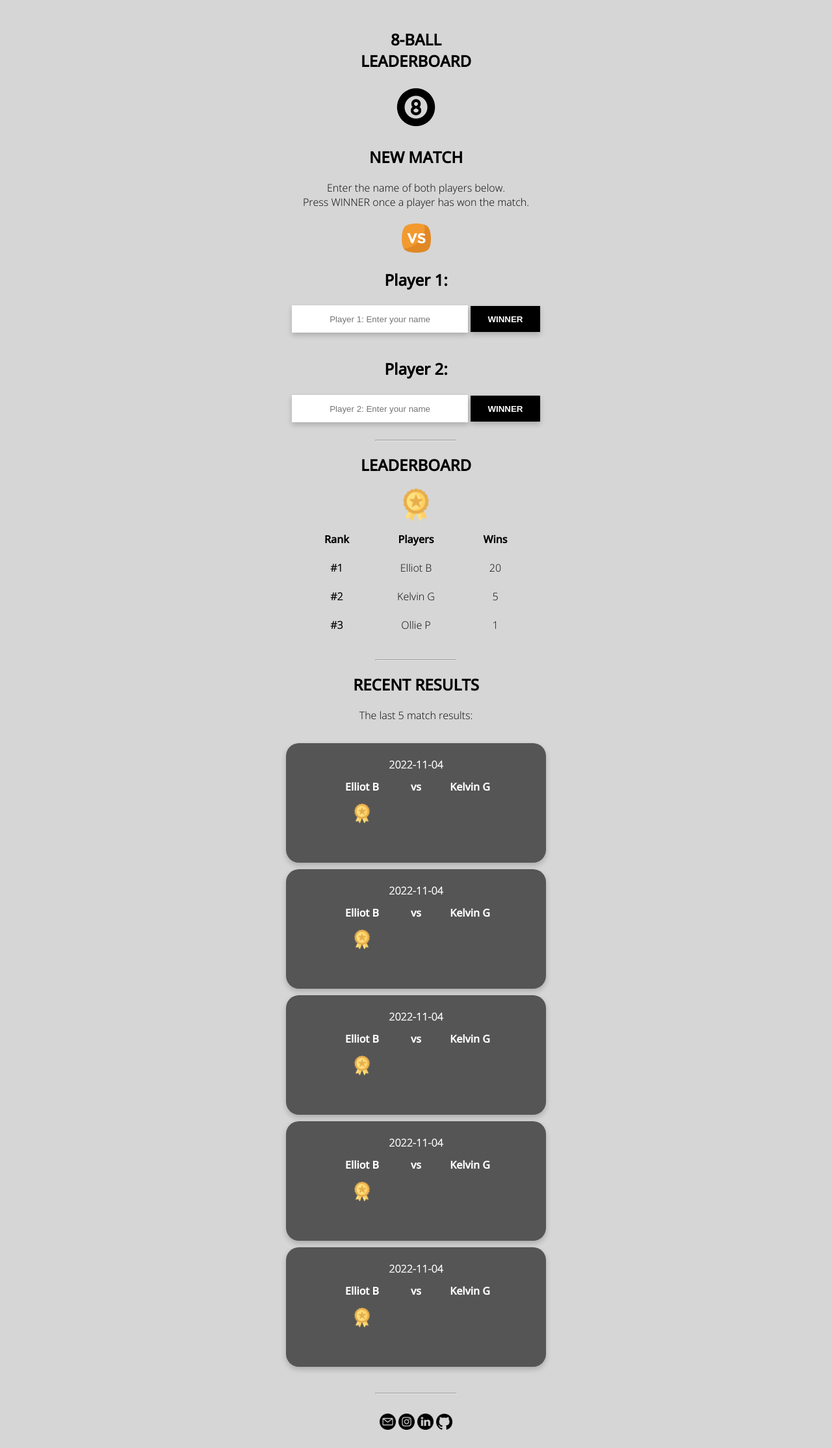
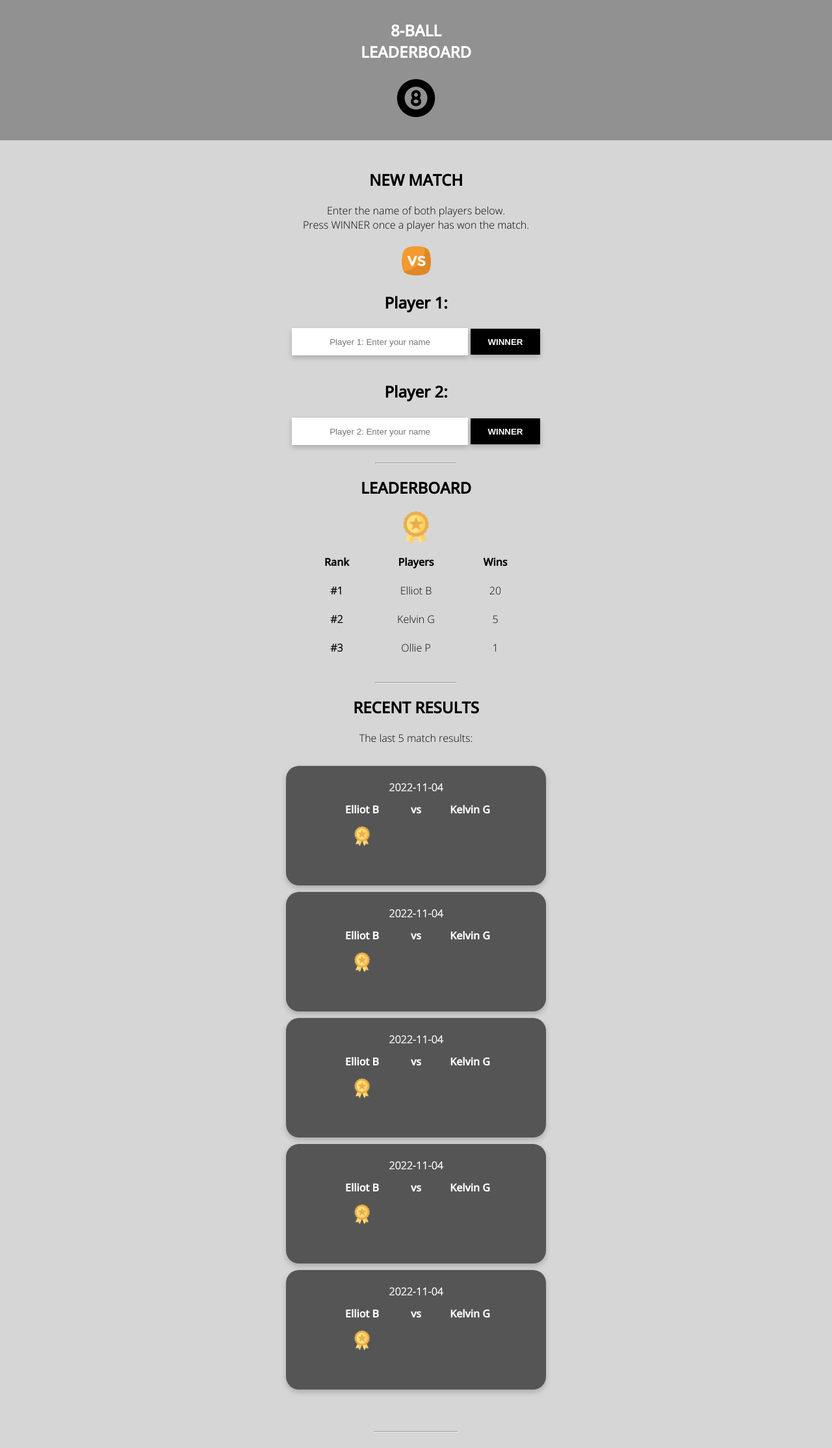
Before and after one commit to kelvgooding/8ball-leaderboard, a Flask app: page / in a window 1280 px wide. Shown: the top 2229 px of the page at 65% size. Run offline with Flask 2, Linux system fonts and the light colour scheme; data comes from the database, SQL or seed files in the repository.

Commit message:
Update styles.css

```diff
--- a/static/css/styles.css
+++ b/static/css/styles.css
@@ -10,14 +10,25 @@ font-family: NewFont-Bold;
 src: url(../fonts/OpenSans-Medium.ttf);
 }
 
+header {
+    background-color: rgb(145, 145, 145);
+    width: 100%;
+    padding-top: 10px;
+    padding-bottom: 25px;
+    color: #FFFFFF;
+}
+
 body {
     font-family: NewFont-Regular;
     background-color: #d6d6d6;
     font-size: 1em;
     color: #000000;
     margin: 0;
+    text-align: center;
+}
+
+main {
     padding: 1.5em 1.5em 1.5em 1.5em;
-    text-align: center;
 }
 
 h1 {
@@ -35,6 +46,7 @@ hr {
     border-color: #FFFFFF;
     border: 0px;
     box-shadow: 0 4px 8px 0 rgba(0,0,0,0.2);
+
 }
 
 .input-button {
@@ -134,8 +146,6 @@ td {
 }
 
 
-
-
 @media screen and (max-width: 600px) {
     .card-recent-results {
         width: 300px;
```
